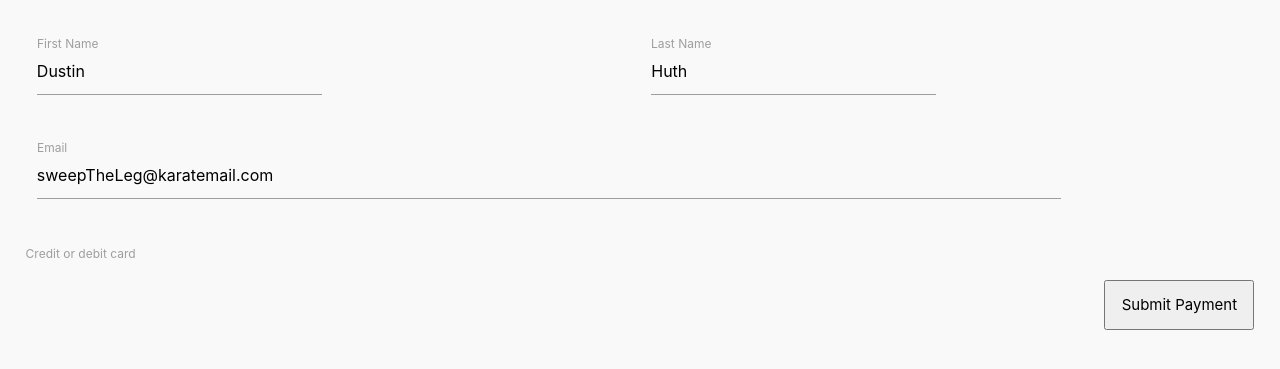
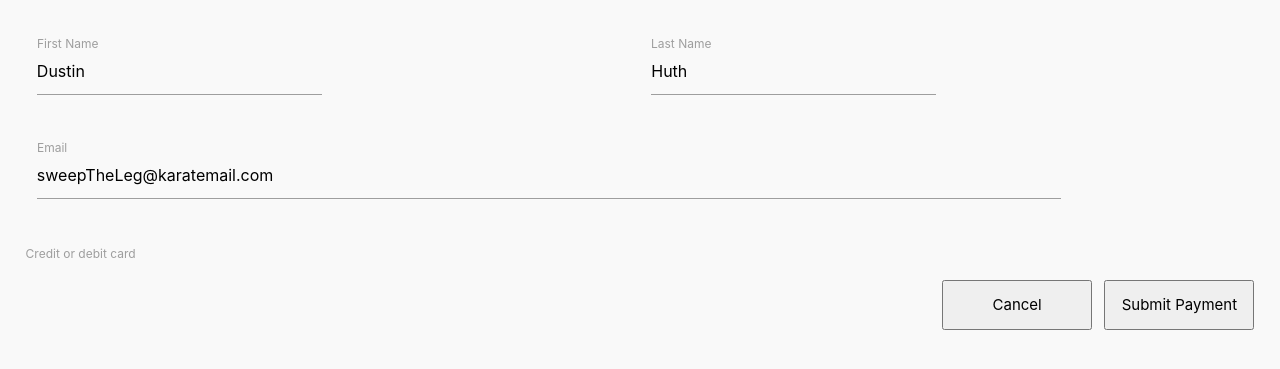
Before and after one commit to noverzero/bustoshow, a website: page public/payment.html in a window 1280 px wide. Shown: the part 273-642 px from the top of the page. Drawn offline with nearby package versions, Linux system fonts and the light colour scheme; a script that the page names is missing.

Commit message:
Adding cancel button to payment page

```diff
--- a/public/javascript/payment.js
+++ b/public/javascript/payment.js
@@ -40,9 +40,6 @@ document.addEventListener('DOMContentLoaded', function(event) {
   const firstNameField = document.querySelector('#first_name_payment')
   const lastNameField = document.querySelector('#last_name_payment')
   const emailField = document.querySelector('#email_payment')
-
-
-
 
 
   const userFirstName = userPaymentInfo.first
--- a/public/payment.html
+++ b/public/payment.html
@@ -205,6 +205,7 @@
 
             <div class="submit-payment-btn-field">
               <button class="submit-payment-button">Submit Payment</button>
+              <button class="cancel-button">Cancel</button>
             </div>
           </form>
 
--- a/public/style/payment.css
+++ b/public/style/payment.css
@@ -16,11 +16,15 @@
     height: 84vh;
   }
 
-  .submit-payment-button{
+  .submit-payment-button, .cancel-button{
     margin-top: 2vh;
     height: 50px;
     width: 150px;
     float: right;
+  }
+
+  .submit-payment-button{
+    margin-left: 1%;
   }
 
   .redText{
```
